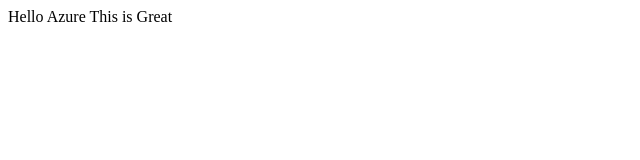
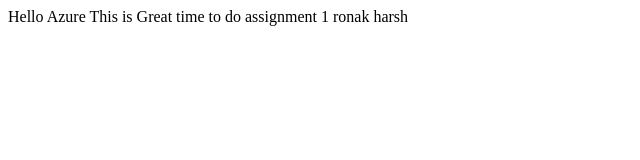
Before and after one commit to hrd9/HistoryofInternet, a plain HTML site: page public_html/index.html in a window 1280 px wide. Shown: the whole page, without its empty margins (0-640 px from the left). Drawn offline with Linux system fonts and the light colour scheme.

Commit message:
Recent Commit for Demo Project

```diff
--- a/public_html/index.html
+++ b/public_html/index.html
@@ -5,5 +5,5 @@
     <title>Hello World</title>
 </head>
 <body>
-Hello Azure This is Great</body>
+Hello Azure This is Great time to do assignment 1 ronak harsh</body>
 </html>
```
Also changed, not shown: 2 other files.
